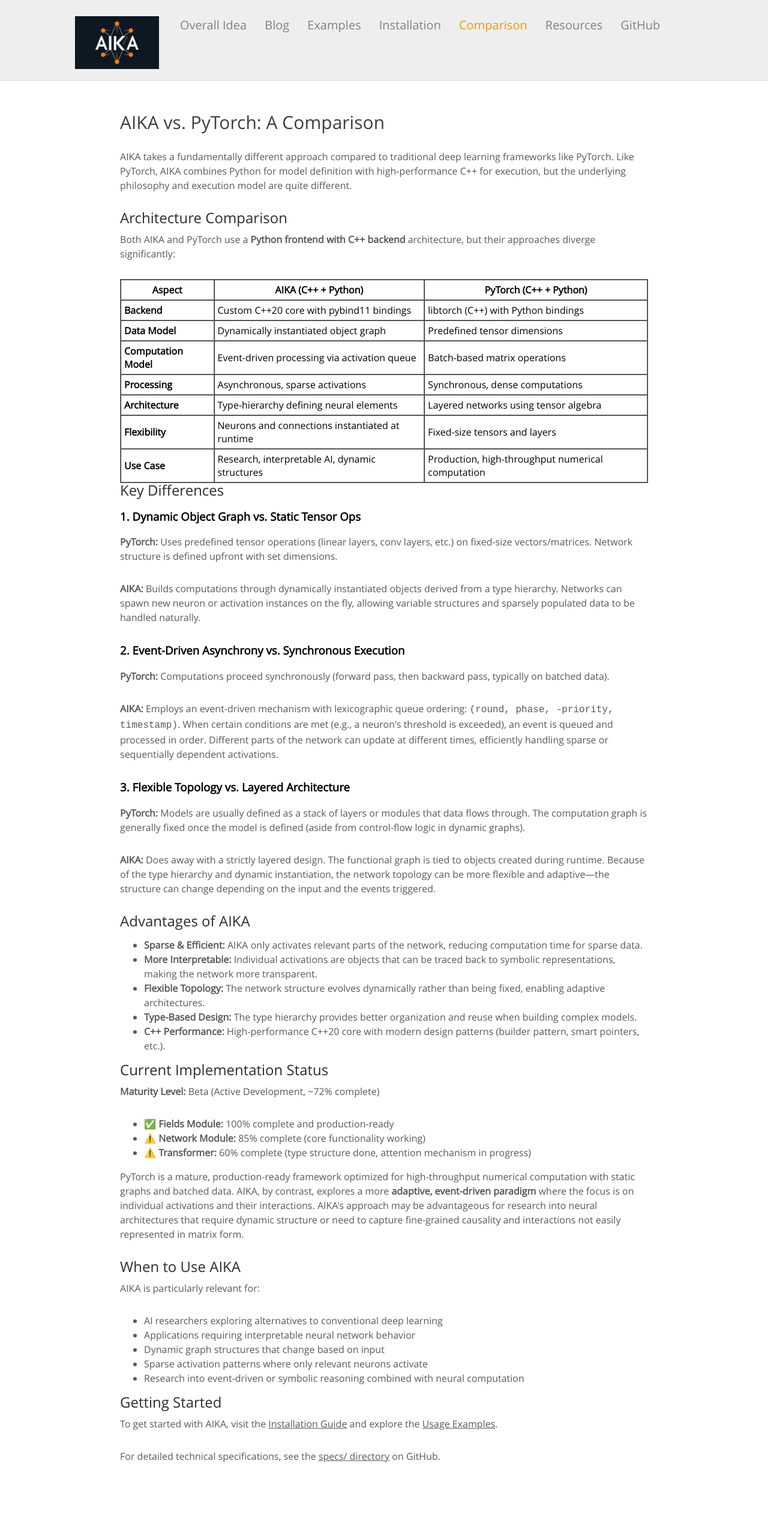
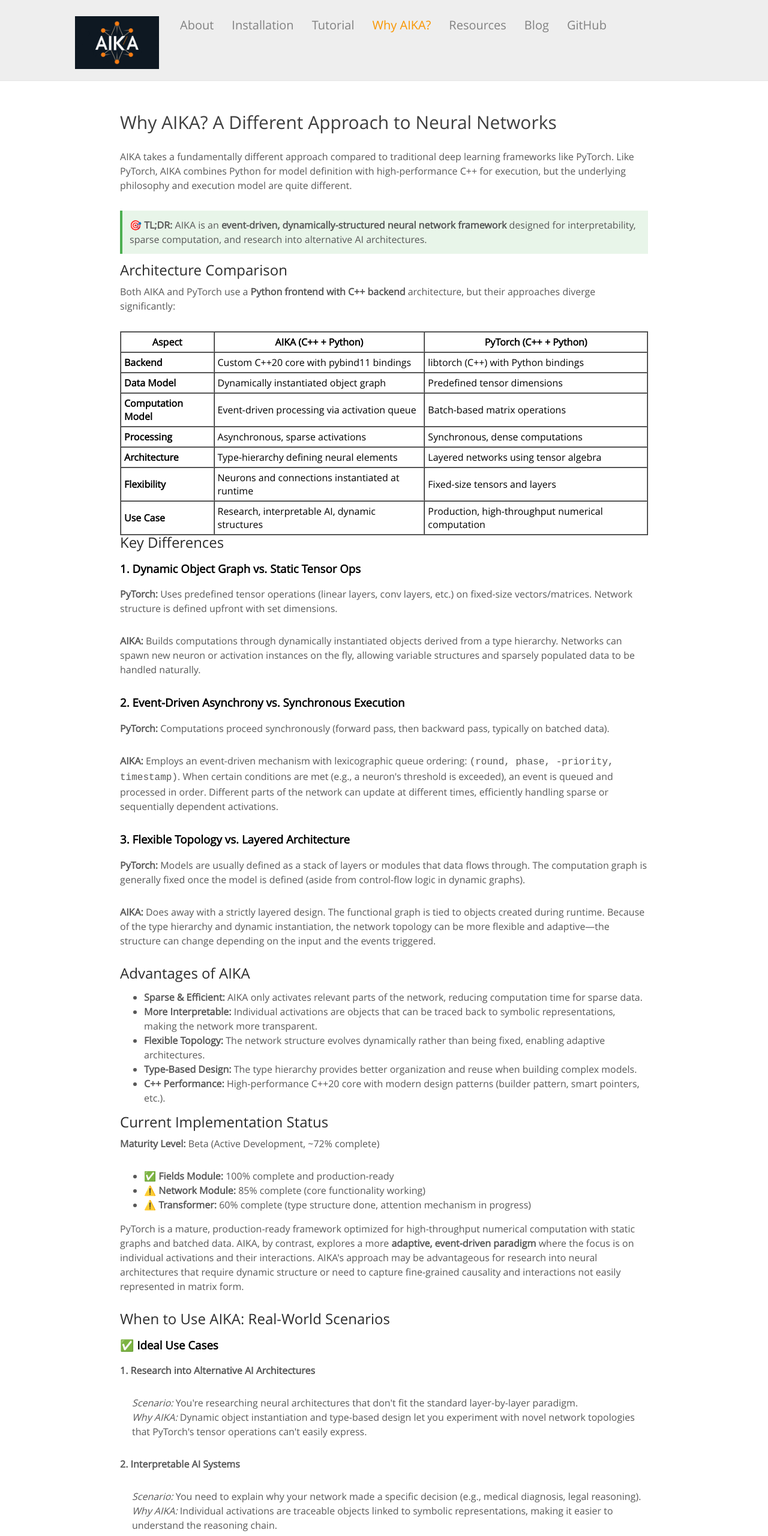
Before and after one commit to aika-algorithm/aika, a plain HTML site: page site/comparison.html in a window 1280 px wide. Shown: the top 2560 px of the page at 60% size. Before the commit the page ends 2523 px from the top, so only its background shows below. Drawn offline with Linux system fonts and the light colour scheme.

Commit message:
Complete Why AIKA page with real-world scenarios and CTAs
Enhanced comparison.html with:
- Updated navigation and renamed to 'Why AIKA?'
- Added TL;DR summary box
- Added 4 detailed real-world use case scenarios
- Added 'Not Ideal For' section for honest expectations
- Added prominent CTA buttons
- Improved structure and flow

```diff
--- a/site/comparison.html
+++ b/site/comparison.html
@@ -3,7 +3,7 @@
 <head>
     <meta charset="UTF-8">
     <meta name="viewport" content="width=device-width, initial-scale=1.0">
-    <title>AIKA vs. PyTorch: A Comparison</title>
+    <title>Why AIKA? - A Different Approach to Neural Networks</title>
     <link rel="stylesheet" href="css/style.css" neuronType="text/css">
     <link rel="shortcut icon" href="images/favicon.png" />
 </head>
@@ -15,22 +15,22 @@
         </div>
         <ul id="navigation">
             <li>
-                <a href="index.html">Overall Idea</a>
-            </li>
-            <li>
-                <a href="blog.html">Blog</a>
-            </li>
-            <li>
-                <a href="usage.html">Examples</a>
+                <a href="index.html">About</a>
             </li>
             <li>
                 <a href="installation.html">Installation</a>
             </li>
+            <li>
+                <a href="usage.html">Tutorial</a>
+            </li>
             <li class="active">
-                <a href="comparison.html">Comparison</a>
+                <a href="comparison.html">Why AIKA?</a>
             </li>
             <li>
                 <a href="resources.html">Resources</a>
+            </li>
+            <li>
+                <a href="blog.html">Blog</a>
             </li>
             <li>
                 <a href="https://github.com/aika-algorithm/aika-cpp">GitHub</a>
@@ -40,9 +40,12 @@
 </div>
 <div id="contents">
     <div id="features">
-        <h1>AIKA vs. PyTorch: A Comparison</h1>
+        <h1>Why AIKA? A Different Approach to Neural Networks</h1>
         <p>
             AIKA takes a fundamentally different approach compared to traditional deep learning frameworks like PyTorch. Like PyTorch, AIKA combines Python for model definition with high-performance C++ for execution, but the underlying philosophy and execution model are quite different.
+        </p>
+        <p style="background-color: #E8F5E9; padding: 12px; border-left: 4px solid #4CAF50; margin: 15px 0;">
+            <strong>🎯 TL;DR:</strong> AIKA is an <strong>event-driven, dynamically-structured neural network framework</strong> designed for interpretability, sparse computation, and research into alternative AI architectures.
         </p>
 
         <h2>Architecture Comparison</h2>
@@ -140,24 +143,50 @@
             PyTorch is a mature, production-ready framework optimized for high-throughput numerical computation with static graphs and batched data. AIKA, by contrast, explores a more <strong>adaptive, event-driven paradigm</strong> where the focus is on individual activations and their interactions. AIKA's approach may be advantageous for research into neural architectures that require dynamic structure or need to capture fine-grained causality and interactions not easily represented in matrix form.
         </p>
 
-        <h2>When to Use AIKA</h2>
-        <p>
-            AIKA is particularly relevant for:
+        <h2>When to Use AIKA: Real-World Scenarios</h2>
+
+        <h3>✅ Ideal Use Cases</h3>
+
+        <p><strong>1. Research into Alternative AI Architectures</strong></p>
+        <p style="margin-left: 20px;">
+            <em>Scenario:</em> You're researching neural architectures that don't fit the standard layer-by-layer paradigm.<br/>
+            <em>Why AIKA:</em> Dynamic object instantiation and type-based design let you experiment with novel network topologies that PyTorch's tensor operations can't easily express.
         </p>
+
+        <p><strong>2. Interpretable AI Systems</strong></p>
+        <p style="margin-left: 20px;">
+            <em>Scenario:</em> You need to explain why your network made a specific decision (e.g., medical diagnosis, legal reasoning).<br/>
+            <em>Why AIKA:</em> Individual activations are traceable objects linked to symbolic representations, making it easier to understand the reasoning chain.
+        </p>
+
+        <p><strong>3. Sparse, Event-Driven Processing</strong></p>
+        <p style="margin-left: 20px;">
+            <em>Scenario:</em> Your data is sparse (e.g., knowledge graphs, symbolic reasoning) and only parts of the network should activate.<br/>
+            <em>Why AIKA:</em> Event-driven queue processes only active neurons, avoiding wasteful computation on irrelevant paths.
+        </p>
+
+        <p><strong>4. Dynamic Network Structures</strong></p>
+        <p style="margin-left: 20px;">
+            <em>Scenario:</em> Your network topology needs to change based on input (e.g., program synthesis, adaptive reasoning).<br/>
+            <em>Why AIKA:</em> Runtime instantiation allows the network structure to adapt dynamically to each input.
+        </p>
+
+        <h3>❌ Not Ideal For</h3>
         <ul>
-            <li>AI researchers exploring alternatives to conventional deep learning</li>
-            <li>Applications requiring interpretable neural network behavior</li>
-            <li>Dynamic graph structures that change based on input</li>
-            <li>Sparse activation patterns where only relevant neurons activate</li>
-            <li>Research into event-driven or symbolic reasoning combined with neural computation</li>
+            <li><strong>Production deep learning systems:</strong> PyTorch/TensorFlow are more mature and battle-tested</li>
+            <li><strong>High-throughput batch processing:</strong> AIKA's event-driven model trades throughput for flexibility</li>
+            <li><strong>Standard computer vision/NLP:</strong> Existing frameworks have optimized implementations</li>
+            <li><strong>Projects requiring immediate stability:</strong> AIKA is in beta (72% complete)</li>
         </ul>
 
-        <h2>Getting Started</h2>
-        <p>
-            To get started with AIKA, visit the <a href="installation.html">Installation Guide</a> and explore the <a href="usage.html">Usage Examples</a>.
+        <h2>Ready to Try AIKA?</h2>
+        <p style="margin-top: 20px;">
+            <a href="installation.html" style="display: inline-block; padding: 12px 24px; background-color: #4CAF50; color: white; text-decoration: none; border-radius: 4px; font-weight: bold;">Get Started →</a>
+            &nbsp;&nbsp;
+            <a href="resources.html" style="display: inline-block; padding: 12px 24px; background-color: #9C27B0; color: white; text-decoration: none; border-radius: 4px; font-weight: bold;">Documentation</a>
         </p>
-        <p>
-            For detailed technical specifications, see the <a href="https://github.com/aika-algorithm/aika-cpp/tree/main/specs">specs/ directory</a> on GitHub.
+        <p style="margin-top: 15px;">
+            Begin with the <a href="installation.html">Installation Guide</a>, follow the <a href="usage.html">Tutorial</a>, or explore the <a href="resources.html">full documentation</a> and <a href="https://github.com/aika-algorithm/aika-cpp/tree/main/specs">formal specifications</a>.
         </p>
     </div>
 </div>
```
